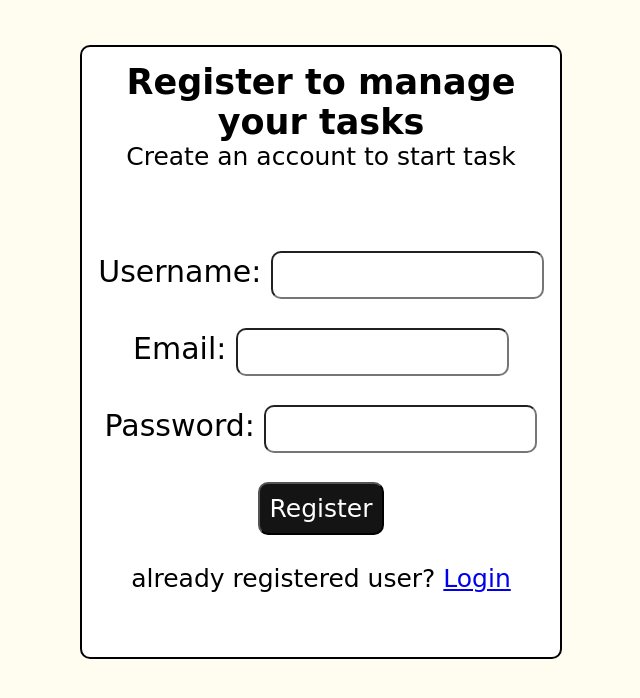
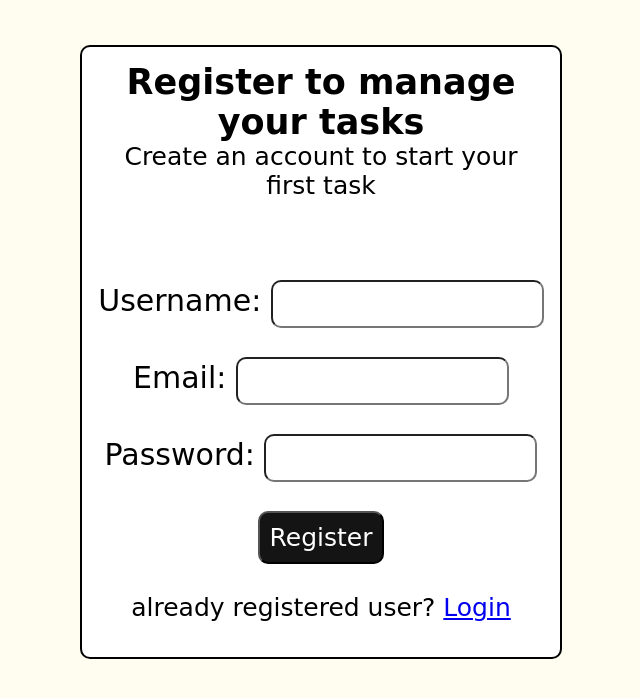
Before and after one commit to nithin-yj/To-do-Application, a Django app: page /register/ in a window 1280 px wide. Shown: the top 698 px of the page, without its empty margins (319-959 px from the left). Run offline with Django 5.2, Linux system fonts and the light colour scheme.

Commit message:
final touchup

```diff
--- a/todo/templates/register.html
+++ b/todo/templates/register.html
@@ -18,7 +18,7 @@
         <div class="register">
             <form action="" method="post">
                 <h1 id="head">Register to manage your tasks</h1>
-                <p id="para">Create an account to start task</p>
+                <p id="para">Create an account to start your first task</p>
                 <div id="empty"></div>
                 {% csrf_token %}
                 <label for="">Username: </label>
--- a/todo/templates/todo_list.html
+++ b/todo/templates/todo_list.html
@@ -30,7 +30,7 @@ Tasklist
         <div style="margin-top: 15px;"></div>
         <hr>
         {% empty %}
-        <p>No tasks created</p>
+        <p style="background-color: white;">No tasks created</p>
         {% endfor %}
     </div>
 <div class="pagination" style="margin-top: 30px; font-family: cursive; font-size: 20px; text-align: center;">
```
